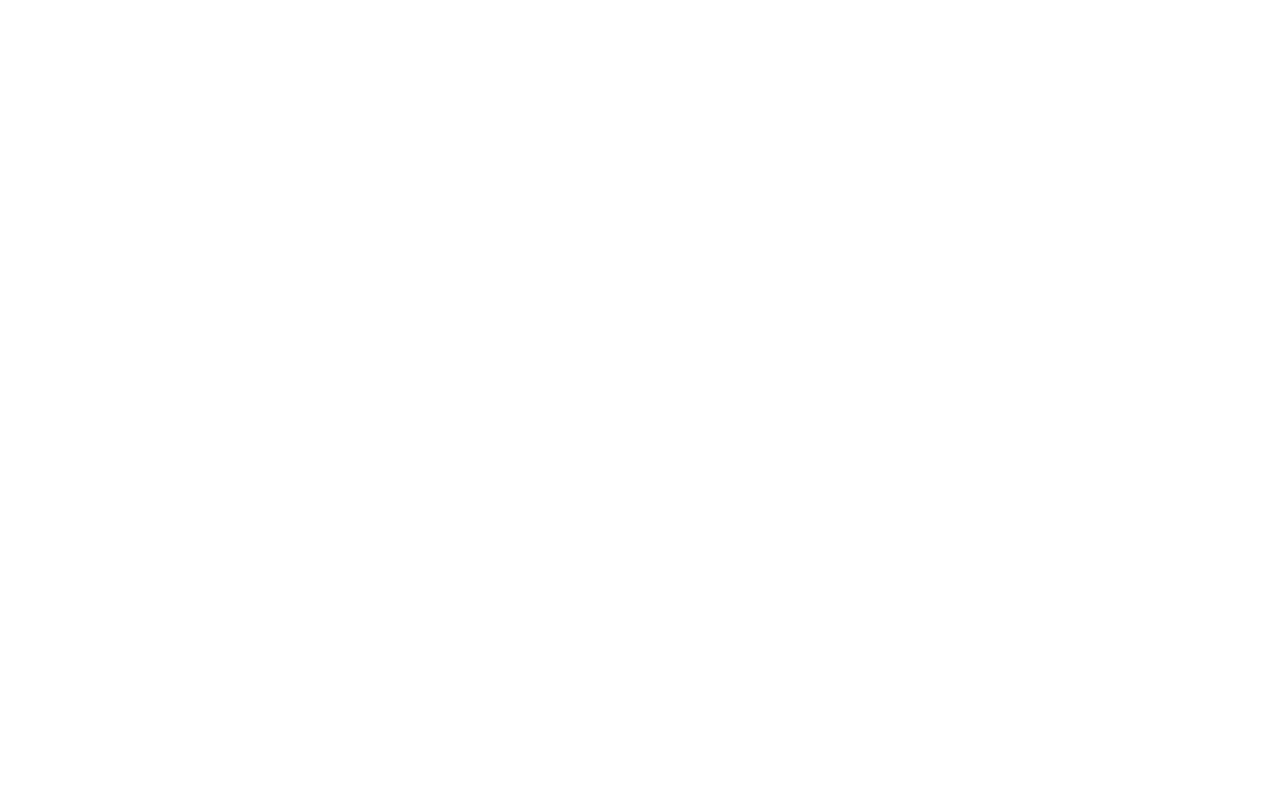
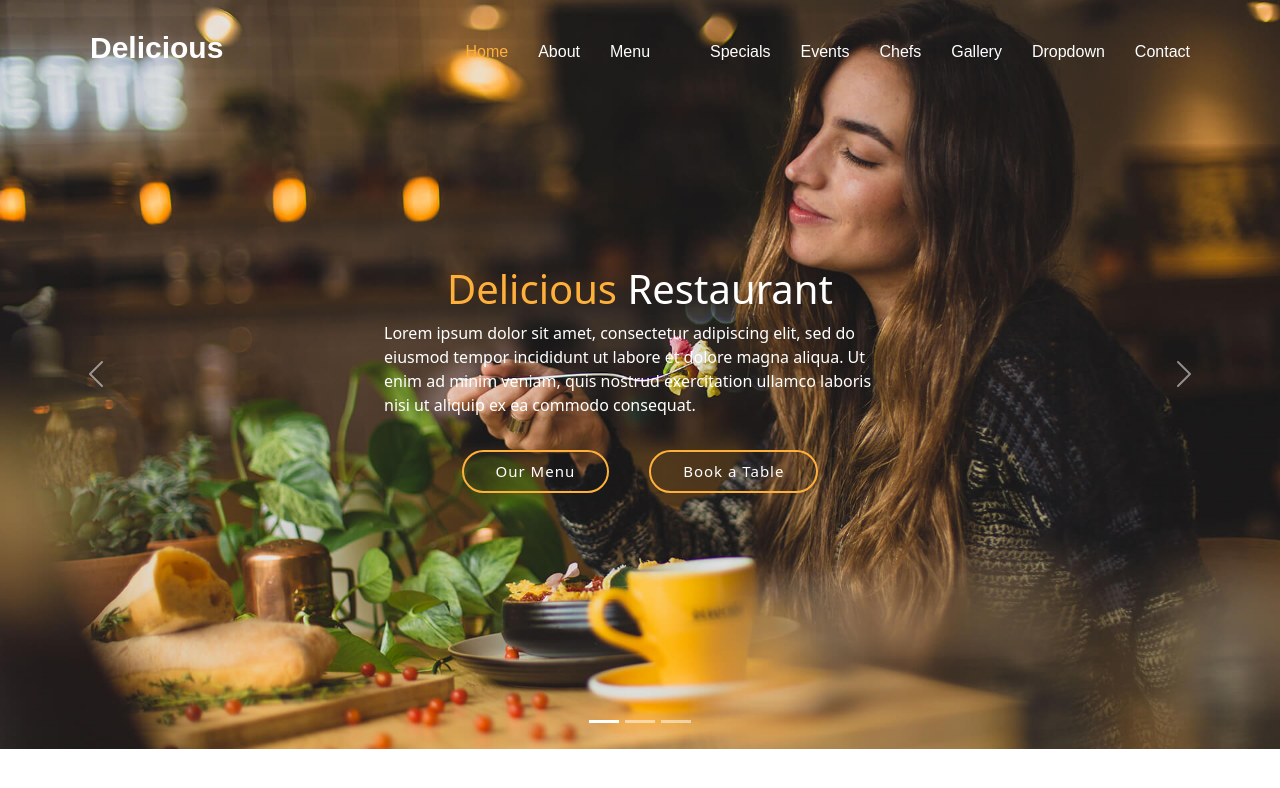
Before and after one commit to ELARBISABBAR/ELARBI-SABBAR-DELICIOUS, a website: page index.html in a window 1280 px wide. Drawn offline with nearby package versions, Linux system fonts and the light colour scheme.

Commit message:
carousel img completed

```diff
--- a/index.html
+++ b/index.html
@@ -8,6 +8,87 @@
     <link rel="stylesheet" href="./node_modules/bootstrap-icons/font/bootstrap-icons.css">
 </head>
 <body>
+    <nav class="navbar fixed-top">
+        <h1 class="logo">Delicious</h1>
+        <div class="links">
+            <a class="home" href=""> Home</a>
+            <a href="">About</a>
+            <a href="">Menu</a>
+            <a href=""></a>
+            <a href="">Specials</a>
+            <a href="">Events</a>
+            <a href="">Chefs</a>
+            <a href="">Gallery</a>
+            <a href="">Dropdown</a>
+            <a href=""> Contact</a>
+        </div>
+
+    </nav>
+
+
+
+    <div id="carouselExampleIndicators" class="carousel slide">
+
+        <div class="carousel-indicators">
+          <button type="button" data-bs-target="#carouselExampleIndicators" data-bs-slide-to="0" class="active" aria-current="true" aria-label="Slide 1"></button>
+          <button type="button" data-bs-target="#carouselExampleIndicators" data-bs-slide-to="1" aria-label="Slide 2"></button>
+          <button type="button" data-bs-target="#carouselExampleIndicators" data-bs-slide-to="2" aria-label="Slide 3"></button>
+        </div>
+        <div class="carousel-inner">
+          <div class="carousel-item active">
+            <img src="./public/images/slide/slide-1.jpg" class="d-block w-100" alt="...">
+           <div class="melange">
+            <h1><span>Delicious</span> Restaurant</h1>
+            <p>Lorem ipsum dolor sit amet, consectetur adipiscing elit, sed do eiusmod tempor incididunt ut labore et dolore magna aliqua.
+                 Ut enim ad minim veniam, quis nostrud exercitation ullamco laboris nisi ut aliquip ex ea commodo consequat.
+            </p>
+            <div class="btn">
+                <button class="same">Our Menu</button> <button class="same">Book a Table</button>
+            </div>
+           </div>
+          </div>
+
+
+          <div class="carousel-item">
+            <img src="./public/images/slide/slide-2.jpg" class="d-block w-100" alt="...">
+            <div class="melange">
+                <h1>At vero eos et accusamus  </h1>
+                <p>Nam libero tempore, cum soluta nobis est eligendi optio cumque nihil impedit quo minus id quod maxime placeat facere possimus, omnis voluptas assumenda est,
+                     omnis dolor repellendus. Temporibus autem quibusdam et aut officiis debitis aut.
+                </p>
+                <div class="btn">
+                    <button class="same">Our Menu</button> <button class="same">Book a Table</button>
+                </div>
+               </div>
+          </div>
+
+
+          <div class="carousel-item">
+            <img src="./public/images/slide/slide-3.jpg" class="d-block w-100" alt="...">
+            <div class="melange">
+                <h1>Temporibus autem quibusdam </h1>
+                <p>Beatae vitae dicta sunt explicabo. Nemo enim ipsam voluptatem quia voluptas sit aspernatur aut odit aut fugit,
+                    sed quia consequuntur magni dolores eos qui ratione voluptatem sequi nesciunt omnis iste natus error sit voluptatem accusantium.
+                </p>
+                <div class="btn">
+                    <button class="same">Our Menu</button> <button class="same">Book a Table</button>
+                </div>
+               </div>
+          </div>
+        </div>
+        <button class="carousel-control-prev" type="button" data-bs-target="#carouselExampleIndicators" data-bs-slide="prev">
+          <span class="carousel-control-prev-icon" aria-hidden="true"></span>
+          <span class="visually-hidden">Previous</span>
+        </button>
+        <button class="carousel-control-next" type="button" data-bs-target="#carouselExampleIndicators" data-bs-slide="next">
+          <span class="carousel-control-next-icon" aria-hidden="true"></span>
+          <span class="visually-hidden">Next</span>
+        </button>
+
+      </div>
+
+
+
 
 
 
--- a/src/sass/app.sass
+++ b/src/sass/app.sass
@@ -1,2 +1,3 @@
 @import ../../node_modules/bootstrap/scss/bootstrap.scss
 @import ../../node_modules/bootstrap-icons/font/bootstrap-icons.css
+@import ./modules/navbar/_navbar
--- /dev/null
+++ b/src/sass/modules/navbar/_navbar.sass
@@ -0,0 +1,63 @@
+.navbar
+    display: flex
+    align-items: center
+    justify-content: space-between
+    padding-inline: 90px
+    font-family: Arial, Helvetica, sans-serif
+    padding-top: 30px
+.links
+    display: flex
+    gap: 30px
+a
+    color: white
+    text-decoration: none
+    &:hover
+        color: #ffb03b
+.home
+    color: #ffb03b
+
+.logo
+    color: white
+    font-size: 30px
+    font-weight: 700
+
+img
+    position: relative
+
+
+.melange
+    display: flex
+    flex-direction: column
+    justify-content: center
+    align-items: center
+    position: absolute
+    inset: 90px 64px 64px 64px
+    color: white
+
+span
+    color: #ffb03b
+
+
+
+p
+    padding-inline: 20rem
+
+.btn
+    display: flex
+    gap: 30px
+
+
+
+.same
+    color: white
+    background: none
+    font-weight: 500
+    font-size: 15px
+    letter-spacing: 1px
+    display: inline-block
+    padding: 8px 32px
+    border-radius: 50px
+    margin: 10px 5px
+    border: 2px solid #ffb03b
+    &:hover
+        background-color:  #ffb03b
```
Also changed, not shown: public/css/app.css, 1 other file.
